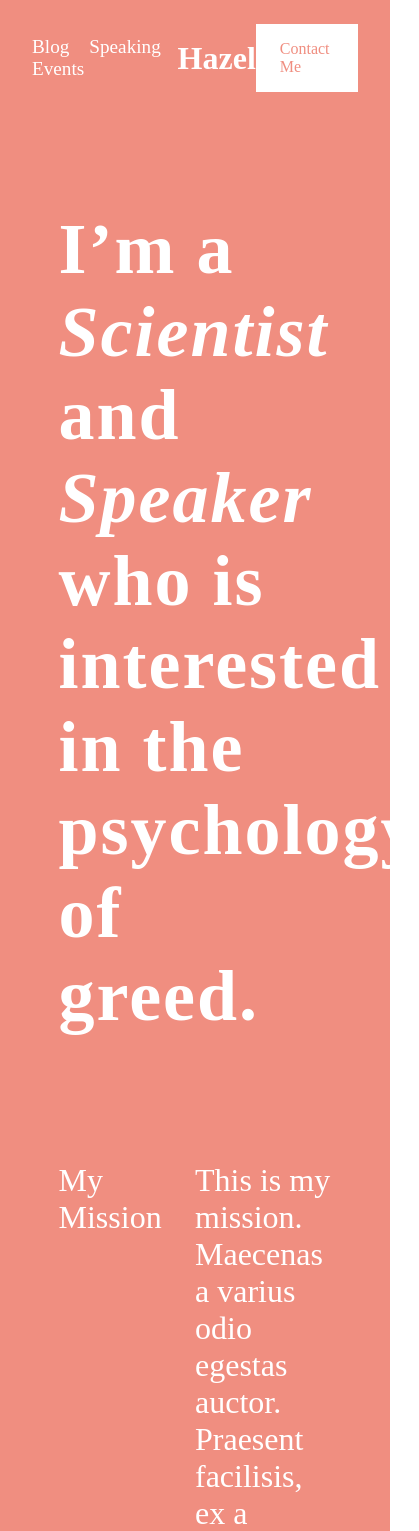
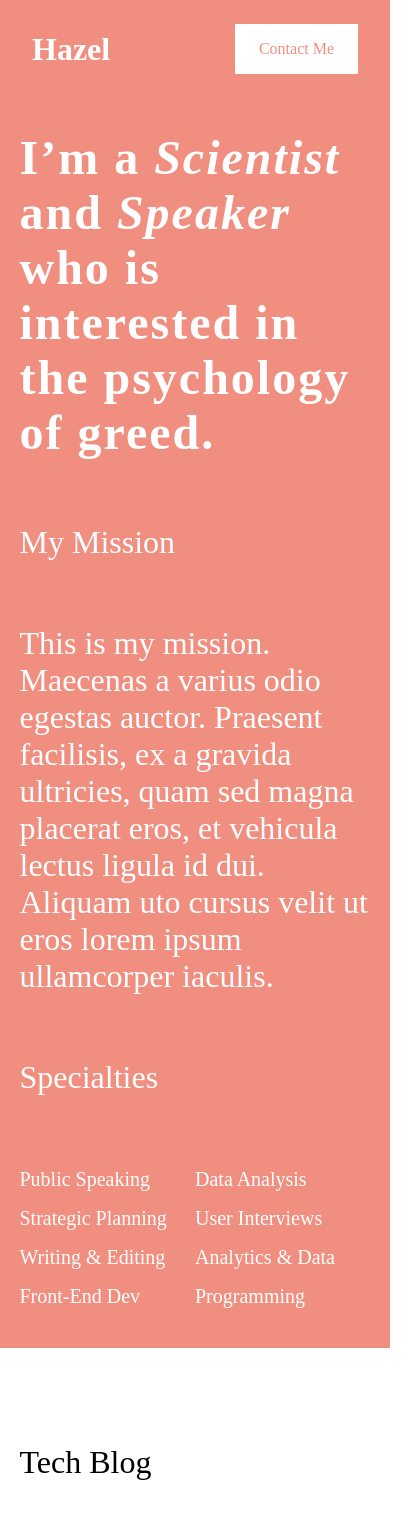
Before and after one commit to stanrogouski/steele-cv, a plain HTML site: page index.html in a window 390 px wide. Shown: the top 1531 px of the page, 419 px wide, since content can reach past the window. Drawn offline with Linux system fonts and the light colour scheme; a web font is replaced by a local one.

Commit message:
added media queries

```diff
--- a/index.css
+++ b/index.css
@@ -158,3 +158,40 @@
   height: 2rem;
   margin: 0 8px;
 }
+
+@media only screen and (max-width: 1000px) {
+  .hero-content,
+  .blog-content,
+  .events-content {
+    padding: 0 5%;
+  }
+}
+
+@media only screen and (max-width: 750px) {
+  .tagline {
+    font-size: 3.5rem;
+  }
+  .two-column-section > p {
+    width: 100%;
+  }
+  .two-column-section .skills {
+    width: 100%;
+  }
+  .two-column-section .blog-posts {
+    width: 100%;
+  }
+  .section-heading {
+    font-weight: bold;
+    font-size: 2.5rem;
+    margin-bottom: 0;
+  }
+}
+@media only screen and (max-width: 500px) {
+  .tagline {
+    font-size: 3rem;
+    margin: 0;
+  }
+  .links {
+    display: none;
+  }
+}
```
